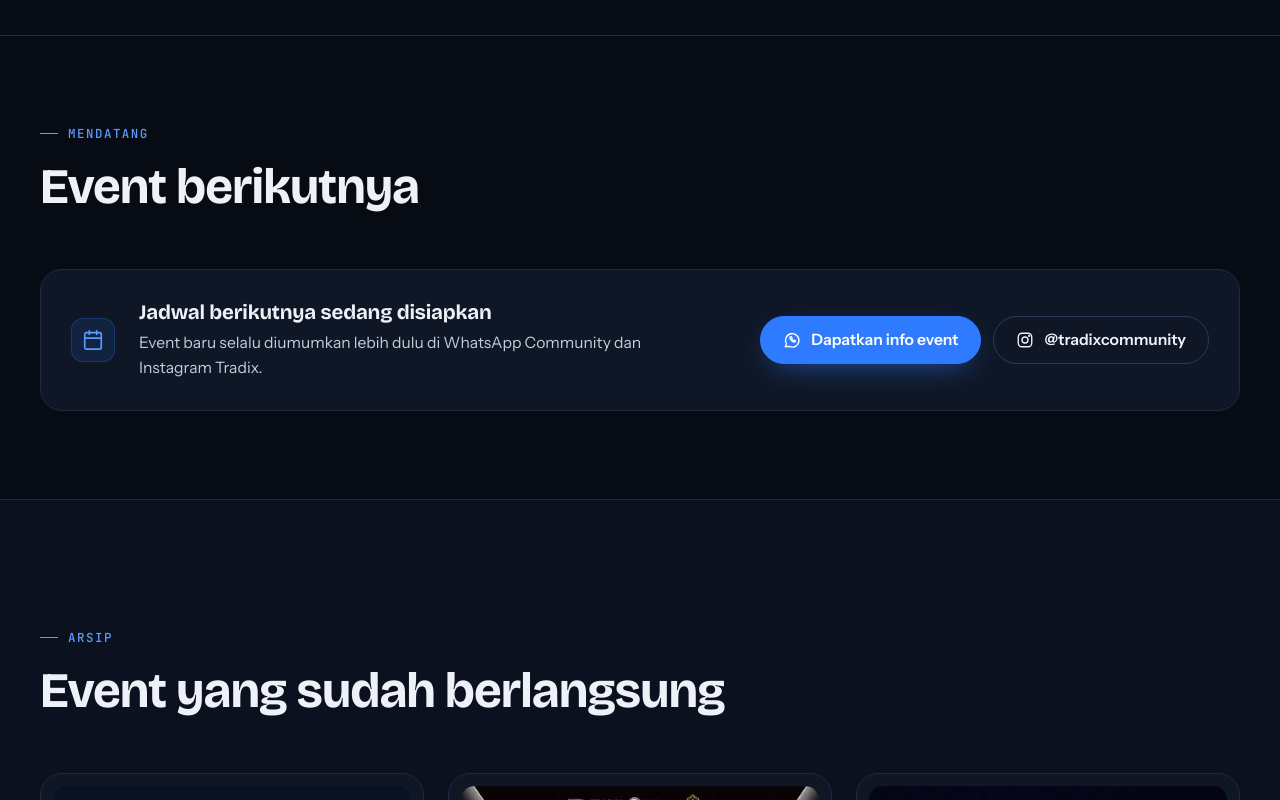
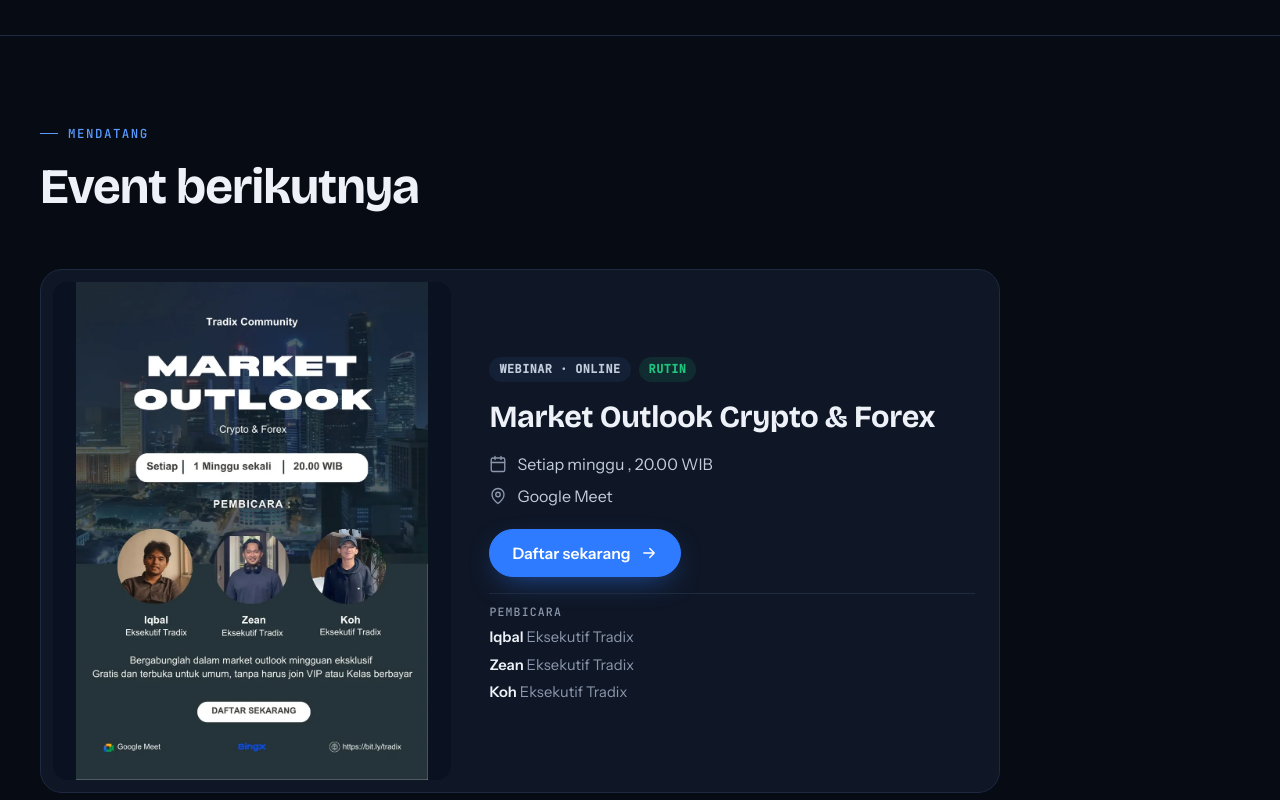
Before and after one commit to Monstree22/Project-Website-Tradix, an Astro site: page /event in a window 1280 px wide. Shown: the part 580-1380 px from the top of the page. Built offline with nearby package versions, Linux system fonts and the light colour scheme; Astro itself is replaced by a stand-in of ours.

Commit message:
Add weekly Market Outlook webinar
Support recurring events (always upcoming), A4 posters and a register
button on event cards; show a single upcoming event as a featured card
and fill the home event row with recent events.

Co-Authored-By: Claude Opus 5.5 <noreply@anthropic.com>
Claude-Session: https://claude.ai/code/session_01MsvpfqfZ59LWQzxJ2fcNaj

```diff
--- a/src/components/EventCard.astro
+++ b/src/components/EventCard.astro
@@ -1,27 +1,40 @@
 ---
 import Icon from './Icon.astro';
-import { formatDate, type TradixEvent } from '../data/events';
+import { formatDate, posterHeight, type TradixEvent } from '../data/events';
 interface Props {
   event: TradixEvent;
   compact?: boolean;
+  featured?: boolean;
 }
-const { event, compact = false } = Astro.props;
+const { event, compact = false, featured = false } = Astro.props;
 ---
 
-<article class="event card" id={event.slug}>
+<article class:list={['event card', { featured }]} id={event.slug}>
   <div class="frame poster">
     <img
       src={event.poster}
       alt={`Poster ${event.type}: ${event.title}`}
       width="900"
-      height={event.posterRatio === '1/1' ? 900 : 1125}
+      height={posterHeight[event.posterRatio]}
       loading="lazy"
     />
   </div>
   <div class="body">
-    <span class="badge badge--neutral">{event.type}{event.city ? ` · ${event.city}` : ''}</span>
+    <div class="chips">
+      <span class="badge badge--neutral">{event.type}{event.city ? ` · ${event.city}` : ''}</span>
+      {event.recurring && <span class="badge badge--up">Rutin</span>}
+    </div>
     <h3>{event.title}</h3>
     <ul class="facts">
+      {
+        event.recurring && (
+          <li>
+            <Icon name="calendar" />
+            {event.recurring}
+            {event.time ? `, ${event.time}` : ''}
+          </li>
+        )
+      }
       {
         event.date && (
           <li>
@@ -33,6 +46,13 @@ const { event, compact = false } = Astro.props;
       }
       <li><Icon name="pin" />{event.place}</li>
     </ul>
+    {
+      event.registerUrl && (
+        <a class="btn btn--primary register" href={event.registerUrl} target="_blank" rel="noopener">
+          Daftar sekarang <Icon name="arrow" />
+        </a>
+      )
+    }
     {
       !compact && event.speakers.length > 0 && (
         <div class="speakers">
@@ -71,6 +91,34 @@ const { event, compact = false } = Astro.props;
   }
   .body h3 {
     font-size: 1.15rem;
+  }
+  .featured {
+    grid-template-columns: minmax(0, 0.8fr) minmax(0, 1fr);
+    gap: clamp(20px, 3vw, 40px);
+    align-items: center;
+  }
+  .featured .body {
+    padding: 12px 12px 12px 0;
+    gap: 16px;
+  }
+  .featured h3 {
+    font-size: clamp(1.5rem, 2.4vw, 2rem);
+  }
+  .featured .facts {
+    font-size: 1rem;
+  }
+  @media (max-width: 760px) {
+    .featured {
+      grid-template-columns: 1fr;
+      gap: 0;
+    }
+    .featured .body {
+      padding: 18px 10px 10px;
+    }
+  }
+  .register {
+    justify-self: start;
+    margin-top: 4px;
   }
   .facts {
     list-style: none;
--- a/src/data/events.ts
+++ b/src/data/events.ts
@@ -1,6 +1,8 @@
 // Daftar event. Data diambil dari poster resmi.
 // Event baru: tambahkan objek di paling atas, isi `date` format YYYY-MM-DD.
 // Event dengan tanggal >= hari ini otomatis tampil di bagian "Event mendatang" saat build.
+// Event rutin (mis. mingguan) tidak pakai `date`, isi `recurring` (mis. 'Setiap minggu'): selalu tampil sebagai mendatang.
+// posterRatio: '1/1' persegi, '4/5' portrait Instagram, 'a4' portrait A4 (rasio ~0,71).
 // Alamat: cukup nama tempat + kelurahan/kota (tanpa nomor rumah).
 
 export type TradixEvent = {
@@ -8,17 +10,36 @@ export type TradixEvent = {
   title: string;
   type: 'Webinar' | 'Meetup' | 'Seminar' | 'Talkshow' | 'Partnership';
   date?: string; // YYYY-MM-DD
+  recurring?: string; // event rutin, mis. 'Setiap minggu'
   time?: string;
   place: string;
   city?: string;
   poster: string;
-  posterRatio: '1/1' | '4/5';
+  posterRatio: '1/1' | '4/5' | 'a4';
   speakers: { name: string; role: string }[];
   partners?: string[];
   registerUrl?: string;
 };
 
 export const events: TradixEvent[] = [
+  {
+    slug: 'market-outlook-mingguan',
+    title: 'Market Outlook Crypto & Forex',
+    type: 'Webinar',
+    recurring: 'Setiap minggu',
+    time: '20.00 WIB',
+    place: 'Google Meet',
+    city: 'Online',
+    poster: '/images/events/market-outlook-mingguan.webp',
+    posterRatio: 'a4',
+    speakers: [
+      { name: 'Iqbal', role: 'Eksekutif Tradix' },
+      { name: 'Zean', role: 'Eksekutif Tradix' },
+      { name: 'Koh', role: 'Eksekutif Tradix' },
+    ],
+    partners: ['BingX'],
+    registerUrl: 'https://bit.ly/tradix',
+  },
   {
     slug: 'bgb-builder-bogor',
     title: 'Forex & Crypto Trading Strategies: From Fundamental to Technical Analysis',
@@ -100,10 +121,13 @@ export const events: TradixEvent[] = [
 ];
 
 const today = new Date().toISOString().slice(0, 10);
+const isUpcoming = (e: TradixEvent) => !!e.recurring || (!!e.date && e.date >= today);
+// Event rutin tampil paling depan, lalu event bertanggal dari yang terdekat.
 export const upcomingEvents = events
-  .filter((e) => e.date && e.date >= today)
-  .sort((a, b) => a.date!.localeCompare(b.date!));
-export const pastEvents = events.filter((e) => !e.date || e.date < today);
+  .filter(isUpcoming)
+  .sort((a, b) => (a.recurring ? -1 : b.recurring ? 1 : a.date!.localeCompare(b.date!)));
+export const pastEvents = events.filter((e) => !isUpcoming(e));
+export const posterHeight = { '1/1': 900, '4/5': 1125, a4: 1273 } as const;
 
 export function formatDate(iso?: string) {
   if (!iso) return '';
--- a/src/pages/event.astro
+++ b/src/pages/event.astro
@@ -27,11 +27,17 @@ import { site } from '../data/site';
       </div>
       {
         upcomingEvents.length > 0 ? (
-          <div class="grid grid-3">
-            {upcomingEvents.map((e) => (
-              <EventCard event={e} />
-            ))}
-          </div>
+          upcomingEvents.length === 1 ? (
+            <div class="featured-wrap">
+              <EventCard event={upcomingEvents[0]} featured />
+            </div>
+          ) : (
+            <div class="grid grid-3">
+              {upcomingEvents.map((e) => (
+                <EventCard event={e} />
+              ))}
+            </div>
+          )
         ) : (
           <div class="card empty">
             <span class="icon-tile">
@@ -71,6 +77,9 @@ import { site } from '../data/site';
 </Base>
 
 <style>
+  .featured-wrap {
+    max-width: 960px;
+  }
   .empty {
     grid-template-columns: auto 1fr auto;
     align-items: center;
```
Also changed, not shown: src/pages/index.astro (+4 -3 lines), .claude/skills/tradix-konten/SKILL.md, public/images/events/market-outlook-mingguan.webp (added).
